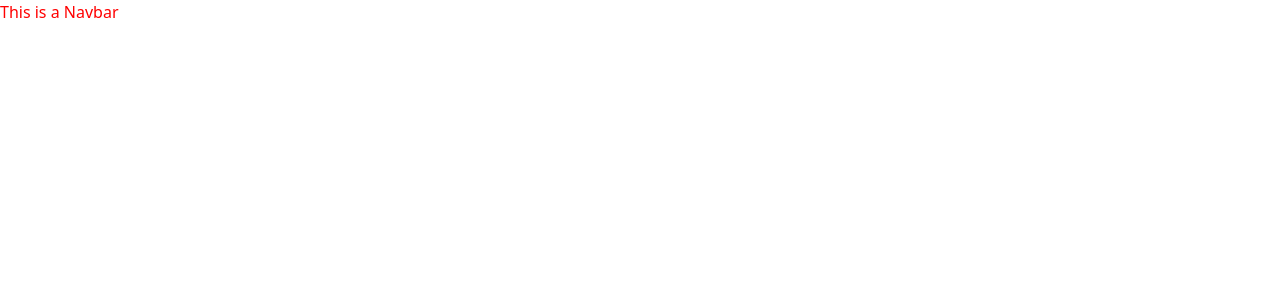
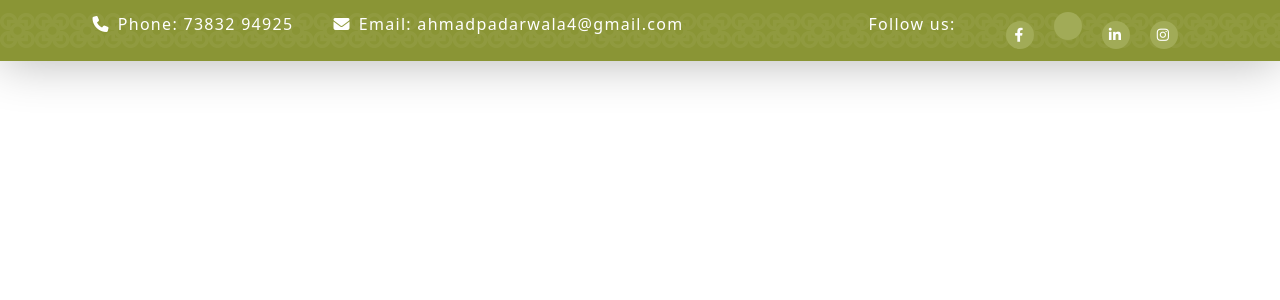
Before and after one commit to valudaaakib/IslamicBlog, a React (Create React App) app in the folder client/: page / in a window 1280 px wide. Shown: the top 300 px of the page. Built offline with nearby package versions, Linux system fonts and the light colour scheme.

Commit message:
Create topbar in client side

```diff
--- a/client/public/index.html
+++ b/client/public/index.html
@@ -11,6 +11,13 @@
     />
     <link rel="apple-touch-icon" href="%PUBLIC_URL%/logo192.png" />
     <link rel="manifest" href="%PUBLIC_URL%/manifest.json" />
+    <link
+      rel="stylesheet"
+      href="https://cdnjs.cloudflare.com/ajax/libs/font-awesome/6.4.2/css/all.min.css"
+      integrity="sha512-z3gLpd7yknf1YoNbCzqRKc4qyor8gaKU1qmn+CShxbuBusANI9QpRohGBreCFkKxLhei6S9CQXFEbbKuqLg0DA=="
+      crossorigin="anonymous"
+      referrerpolicy="no-referrer"
+    />
     <title>Blog</title>
   </head>
   <body>
--- a/client/src/assets/css/Navbar.css
+++ b/client/src/assets/css/Navbar.css
@@ -1,3 +1,59 @@
-h1 {
-  color: red;
+:root {
+  --primary-color: #8a9535;
+  --secondary-color: #f79d05;
 }
+
+.header-topbar-main {
+  display: flex;
+  color: #fff;
+  margin: auto;
+  background-color: var(--primary-color);
+  box-shadow: 0px 0px 50px 0px rgba(0, 0, 0, 0.3);
+  background-image: url("../image/top_bar_back.png");
+  background-repeat: repeat-x;
+  background-position: left, right;
+  justify-content: space-around;
+}
+.header-topbar-sections {
+  display: flex;
+  padding: 12px;
+  font-size: 16px;
+  letter-spacing: 1.3px;
+  gap: 40px;
+}
+.topbar-icons i {
+  display: flex;
+  align-items: center;
+}
+
+.topbar-icon-link {
+  display: inline-block;
+  margin: 0 10px;
+  transition: color 0.3s ease;
+}
+.topbar-icon-link i {
+  background-color: #a1ab57;
+  width: 28px;
+  height: 28px;
+  display: flex;
+  align-items: center;
+  justify-content: center;
+  border-radius: 50%;
+  font-size: 14px;
+  transition: background-color 0.3s ease, transform 0.3s ease;
+}
+
+.topbar-icon-link i:hover {
+  background-color: var(--secondary-color);
+}
+
+@media screen and (max-width: 900px) {
+  .header-topbar-main {
+    display: block;
+  }
+}
+@media screen and (max-width: 600px) {
+  .header-topbar-sections {
+    display: block;
+  }
+}
--- a/client/src/component/Navbar.js
+++ b/client/src/component/Navbar.js
@@ -1,9 +1,39 @@
 import React from "react";
 import "../assets/css/Navbar.css";
+import { NavLink } from "react-router-dom";
+
 const Navbar = () => {
   return (
     <>
-      <h1>This is a Navbar</h1>
+      <div className="w-full header-topbar-main">
+        <div className="header-topbar-sections">
+          <div>
+            <i className="fa-solid fa-phone me-2"></i>
+            <span>Phone: 73832 94925</span>
+          </div>
+          <div>
+            <i className="fa-solid fa-envelope me-2"></i>
+            <span>Email: ahmadpadarwala4@gmail.com</span>
+          </div>
+        </div>
+        <div className="header-topbar-sections">
+          <span>Follow us: </span>
+          <span className="topbar-icons">
+            <NavLink to="/" className="topbar-icon-link">
+              <i className="fa-brands fa-facebook-f"></i>
+            </NavLink>
+            <NavLink to="/" className="topbar-icon-link">
+              <i className="fa-brands fa-x-twitter"></i>
+            </NavLink>
+            <NavLink to="/" className="topbar-icon-link">
+              <i className="fa-brands fa-linkedin-in"></i>
+            </NavLink>
+            <NavLink to="/" className="topbar-icon-link">
+              <i className="fa-brands fa-instagram"></i>
+            </NavLink>
+          </span>
+        </div>
+      </div>
     </>
   );
 };
```
Also changed, not shown: client/src/assets/image/top_bar_back.png (added).
